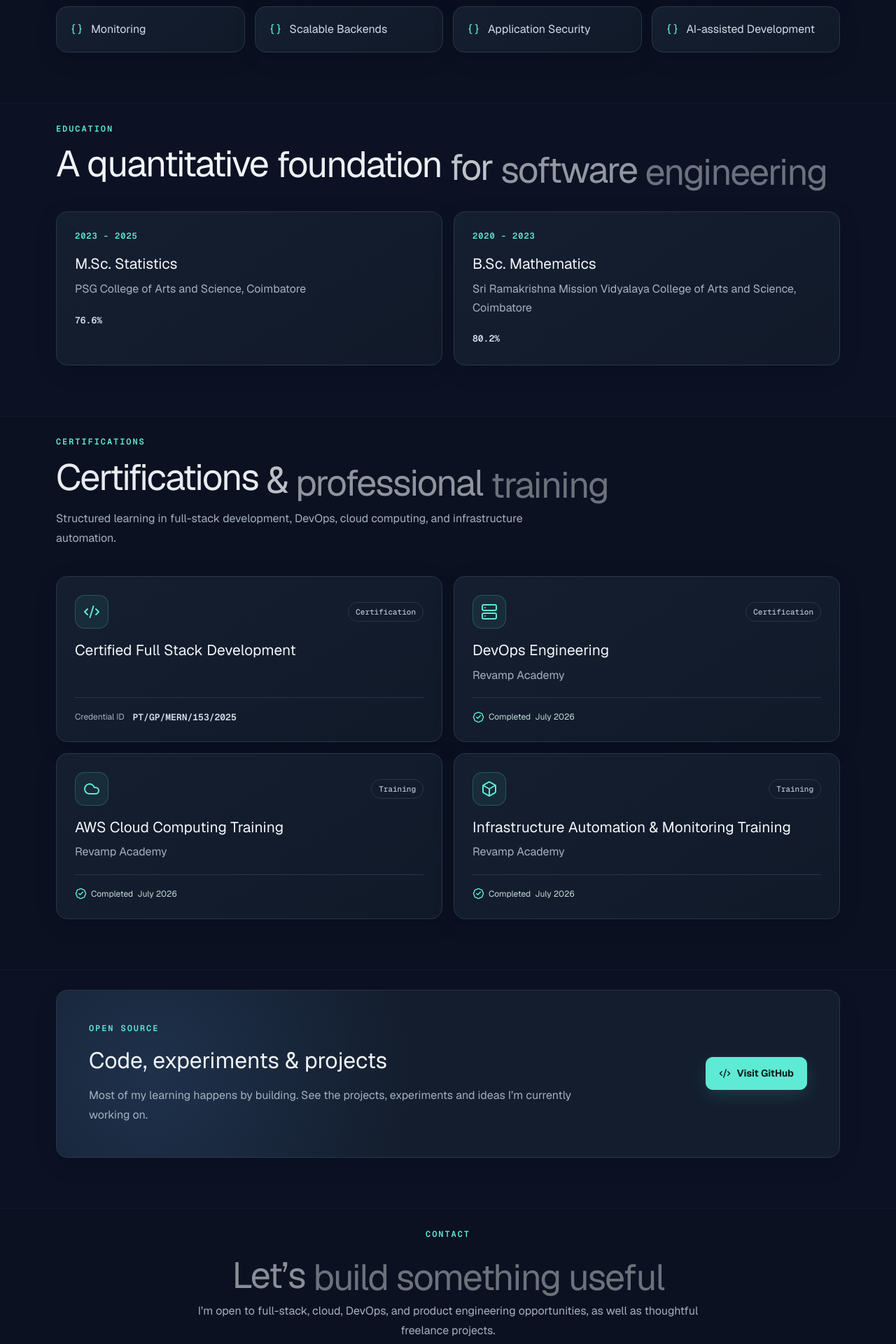
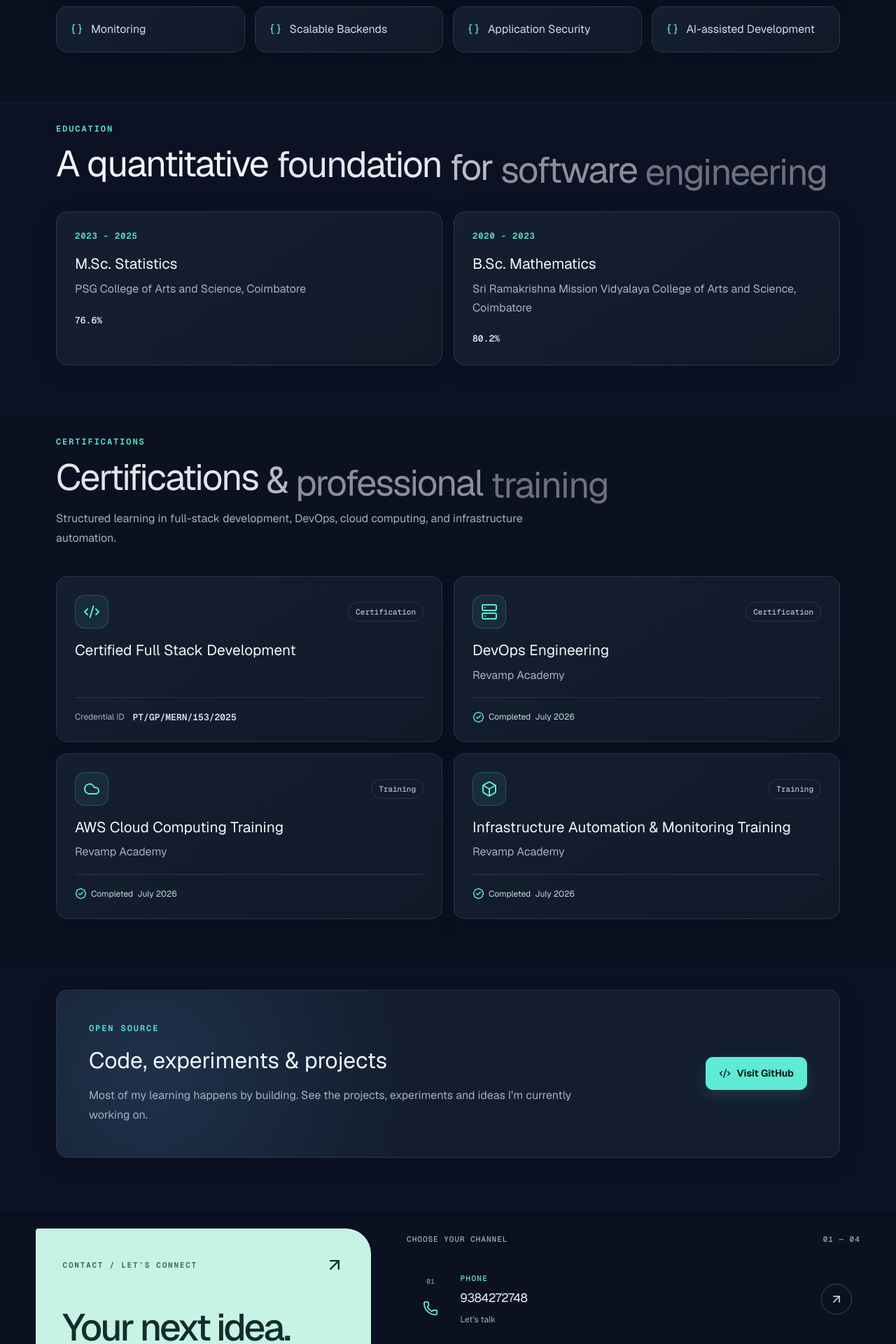
Before and after one commit to iam-lakshmanan/lakshmanan-portfolio, a Next.js app: page / in a window 1280 px wide. Shown: the part 5521-7441 px from the top of the page at 70% size. Built offline with nearby package versions, Linux system fonts and the light colour scheme.

Commit message:
contact page updated

```diff
--- a/app/globals.css
+++ b/app/globals.css
@@ -132,21 +132,36 @@ main > .section:nth-of-type(odd) { background:rgba(15,23,42,.34); }
 .certification-completed svg { color:var(--accent); }
 .github-box { padding:46px; display:flex; justify-content:space-between; align-items:center; gap:40px; background:radial-gradient(circle at 12% 50%,rgba(96,165,250,.15),transparent 38%),var(--panel); }
 .github-box h2 { margin:8px 0 12px; font-size:32px; }
-.contact-section { text-align:center; }
-.contact-section .section-copy { margin-inline:auto; }
-.contact-details { max-width:800px; margin:32px auto 0; }
-.contact-list { display:grid; grid-template-columns:repeat(2,minmax(0,1fr)); gap:16px; margin-top:32px; text-align:center; }
+.contact-section { text-align:left; }
+.contact-section > .wrap { width:min(1440px,calc(100% - clamp(32px,8vw,160px))); }
+.contact-layout { display:grid; grid-template-columns:minmax(0,.85fr) minmax(0,1.15fr); gap:clamp(32px,4vw,64px); align-items:stretch; }
+.contact-intro { display:flex; flex-direction:column; min-width:0; padding:clamp(28px,3vw,48px); border-radius:4px 36px 4px 36px; color:#122e2c; background:#c7f3e5; }
+.contact-intro-top { display:flex; justify-content:space-between; align-items:center; gap:16px; }
+.contact-intro-top .eyebrow { margin:0; color:#355f56; font-size:11px; }
+.contact-intro-top > svg { flex-shrink:0; }
+.contact-intro h2 { margin:48px 0 24px; font-size:clamp(38px,4.2vw,64px); line-height:1.04; font-weight:500; letter-spacing:-.055em; }
+.contact-intro h2 span { color:#357460; }
+.contact-intro p { max-width:390px; margin:0 0 44px; color:#37584f; font-size:16px; line-height:1.75; }
+.contact-intro-footer { display:flex; flex-direction:column; gap:12px; margin-top:auto; font-size:13px; color:#37584f; }
+.contact-availability { display:flex; align-items:center; gap:9px; font-weight:600; color:#193e33; }
+.contact-availability i { width:7px; height:7px; flex-shrink:0; background:#23694e; border-radius:50%; box-shadow:0 0 0 4px rgba(35,105,78,.1); }
+.contact-signature { margin-top:18px; padding-top:20px; border-top:1px solid rgba(18,46,44,.2); font:600 14px var(--font-mono); }
+.contact-details { min-width:0; width:100%; }
+.contact-directory-heading { display:flex; justify-content:space-between; gap:16px; padding:8px 0 20px; color:#a4b0c0; font:500 11px var(--font-mono); text-transform:uppercase; letter-spacing:.09em; }
+.contact-list { display:grid; grid-template-columns:1fr; gap:clamp(16px,1.5vw,24px); }
 .contact-list > * { min-width:0; }
-.contact-link { --contact-accent:#75e5cd; position:relative; display:flex; flex-direction:column; height:100%; gap:18px; padding:24px; border:1px solid #2c3b50; border-radius:18px; background:radial-gradient(ellipse at top right,color-mix(in srgb,var(--contact-accent) 9%,transparent),transparent 70%),linear-gradient(135deg,#172335,#101a2a); box-shadow:0 8px 24px rgba(2,6,23,.12); color:var(--text); transition:translate .25s ease,border-color .25s ease,box-shadow .25s ease; }
+.contact-link { --contact-accent:#75e5cd; position:relative; display:grid; grid-template-columns:44px minmax(0,1fr) 44px; align-items:center; gap:clamp(16px,1.6vw,26px); padding:22px 12px 26px; border-bottom:1px solid #334256; color:var(--text); background:transparent; transition:background .25s ease,border-color .25s ease; }
 .contact-blue { --contact-accent:#8cc8ff; }
 .contact-violet { --contact-accent:#c1acff; }
 .contact-amber { --contact-accent:#f0ce8d; }
-.contact-card-top { position:relative; display:flex; flex-direction:column; align-items:center; gap:12px; }
-.contact-icon { width:44px; height:44px; display:grid; place-items:center; flex-shrink:0; border:1px solid color-mix(in srgb,var(--contact-accent) 24%,transparent); background:color-mix(in srgb,var(--contact-accent) 9%,transparent); border-radius:13px; color:var(--contact-accent); }
-.contact-label { font-size:16px; font-weight:600; }
-.contact-arrow { position:absolute; top:0; right:0; color:#a2b0c3; transition:transform .25s ease,color .25s ease; }
-.contact-value { font-size:15px; line-height:1.6; overflow-wrap:anywhere; color:#c4cfdd; }
-.contact-action { margin-top:auto; font-size:12px; font-weight:600; letter-spacing:.02em; color:var(--contact-accent); }
+.contact-channel { display:flex; flex-direction:column; align-items:center; gap:12px; }
+.contact-number { font:500 10px var(--font-mono); color:#8291a6; }
+.contact-icon { width:40px; height:40px; display:grid; place-items:center; color:var(--contact-accent); }
+.contact-row-copy { display:flex; flex-direction:column; gap:9px; min-width:0; }
+.contact-label { font:500 11px var(--font-mono); text-transform:uppercase; letter-spacing:.12em; color:var(--contact-accent); }
+.contact-arrow { padding:11px; border:1px solid #3b4b60; border-radius:50%; color:#c4cfdd; transition:transform .25s ease,color .25s ease,background .25s ease; }
+.contact-value { font-size:clamp(16px,1.35vw,22px); line-height:1.45; letter-spacing:-.025em; overflow-wrap:anywhere; color:#edf2f8; }
+.contact-action { font-size:12px; color:#9faec1; }
 .contact-sr-only { position:absolute; width:1px; height:1px; padding:0; overflow:hidden; clip-path:inset(50%); white-space:nowrap; }
 .contact-link:focus-visible { outline-color:var(--contact-accent); border-color:var(--contact-accent); }
 .footer { padding:35px 0; border-top:1px solid var(--line); color:#929ead; font-size:13px; background:#09101d; }
@@ -190,8 +205,8 @@ html[data-motion="on"] .motion-bars i { animation:bars 1.6s ease-in-out infinite
 html[data-motion="on"] .motion-bars i:nth-child(2) { animation-delay:.2s; }
 html[data-motion="on"] .motion-bars i:nth-child(3) { animation-delay:.4s; }
 @media(hover:hover) and (pointer:fine) {
-  .contact-link:hover { translate:0 -4px; border-color:color-mix(in srgb,var(--contact-accent) 60%,#2c3b50); box-shadow:0 16px 32px rgba(2,6,23,.25); }
-  .contact-link:hover .contact-arrow { transform:translate(2px,-2px); color:var(--contact-accent); }
+  .contact-link:hover { border-color:var(--contact-accent); background:color-mix(in srgb,var(--contact-accent) 5%,transparent); }
+  .contact-link:hover .contact-arrow { transform:translate(2px,-2px); color:#0b1120; background:var(--contact-accent); }
   .project-card:hover { translate:0 -5px; border-color:color-mix(in srgb,var(--project-accent) 50%,#2a384c); box-shadow:0 16px 35px rgba(2,6,23,.28); }
   .project-card:hover::before { opacity:1; }
   .project-card:hover .project-icon svg { transform:rotate(-7deg) scale(1.08); }
@@ -207,6 +222,10 @@ html[data-motion="on"] .motion-bars i:nth-child(3) { animation-delay:.4s; }
   .nav { background:rgba(11,17,32,.94); }
 }
 @media(max-width:850px) {
+  .contact-layout { grid-template-columns:1fr; }
+  .contact-intro h2 { font-size:clamp(40px,8vw,64px); margin-top:32px; }
+  .contact-intro p { max-width:540px; margin-bottom:32px; }
+  .contact-value { font-size:clamp(16px,3vw,22px); }
   .hero-grid { grid-template-columns:1fr; }
   .hero { min-height:min(740px,100svh); padding:112px 0 72px; align-items:flex-start; }
   .hero-artwork-surface { inset:0; }
@@ -245,8 +264,9 @@ html[data-motion="on"] .motion-bars i:nth-child(3) { animation-delay:.4s; }
   .projects { gap:14px; margin-top:22px; }
   .project-card { padding:20px; }
   .project-topline { margin-bottom:14px; }
-  .contact-list { grid-template-columns:1fr; gap:12px; }
-  .contact-link { padding:20px; gap:14px; }
+  .contact-link { grid-template-columns:28px minmax(0,1fr) 36px; padding:18px 0 24px; gap:12px; }
+  .contact-icon { width:28px; }
+  .contact-arrow { width:36px; height:36px; padding:8px; }
   .nav-controls { gap:8px; }
 }
 html[data-motion="off"] { scroll-behavior:auto; }
--- a/components/Portfolio.tsx
+++ b/components/Portfolio.tsx
@@ -281,22 +281,29 @@ function PortfolioContent() {
       </div></section>
 
       <section id="contact" tabIndex={-1} className="section contact-section"><div className="wrap">
-        <SectionHead kicker="Contact" title="Let’s build something useful" copy="I’m open to full-stack, cloud, DevOps, and product engineering opportunities, as well as thoughtful freelance projects." />
+        <div className="contact-layout">
+        <Reveal className="contact-intro">
+          <div className="contact-intro-top"><span className="eyebrow">Contact / Let’s connect</span><ArrowUpRight size={28} aria-hidden="true" /></div>
+          <h2>Your next idea.<br /><span>Let’s build it.</span></h2>
+          <p>I’m open to full-stack, cloud, DevOps, and product engineering opportunities, as well as thoughtful freelance projects.</p>
+          <div className="contact-intro-footer"><span className="contact-availability"><i aria-hidden="true" />Open to opportunities</span><span>Coimbatore · Bangalore · Chennai</span><span className="contact-signature" aria-hidden="true">&lt;/Lakshmanan&gt;</span></div>
+        </Reveal>
         <div className="contact-details">
-          <Reveal><p className="section-copy">Based in Coimbatore, Tamil Nadu. Available to discuss roles, collaborations, and production-focused development work.</p></Reveal>
+          <Reveal className="contact-directory-heading"><span>Choose your channel</span><span>01 — 04</span></Reveal>
           <div className="contact-list">
             {contactMethods.map(({ name, value, href, action, icon: Icon, tone, external }, index) => (
               <Reveal key={name} delay={index * 0.06}>
                 <a className={`contact-link contact-${tone}`} href={href} target={external ? "_blank" : undefined} rel={external ? "noreferrer" : undefined}>
-                  <span className="contact-card-top"><span className="contact-icon" aria-hidden="true">{name === "LinkedIn" ? <span className="linkedin-mark">in</span> : <Icon size={22} />}</span><span className="contact-label">{name}</span><ArrowUpRight className="contact-arrow" size={20} aria-hidden="true" /></span>
-                  <span className="contact-value">{value}</span>
-                  <span className="contact-action">{action}<span aria-hidden="true"> →</span></span>
+                  <span className="contact-channel"><span className="contact-number" aria-hidden="true">{String(index + 1).padStart(2, "0")}</span><span className="contact-icon" aria-hidden="true">{name === "LinkedIn" ? <span className="linkedin-mark">in</span> : <Icon size={22} />}</span></span>
+                  <span className="contact-row-copy"><span className="contact-label">{name}</span><span className="contact-value">{value}</span><span className="contact-action">{action}</span></span>
+                  <ArrowUpRight className="contact-arrow" size={44} aria-hidden="true" />
                   {external && <span className="contact-sr-only"> (opens in a new tab)</span>}
                 </a>
               </Reveal>
             ))}
           </div>
         </div>
+        </div>
       </div></section>
     </main>
     <footer className="footer"><Reveal className="wrap footer-in"><span>© 2026 Lakshmanan. Built with Next.js & Tailwind CSS.</span><span>Built with curiosity and lots of debugging.</span></Reveal></footer>
```
